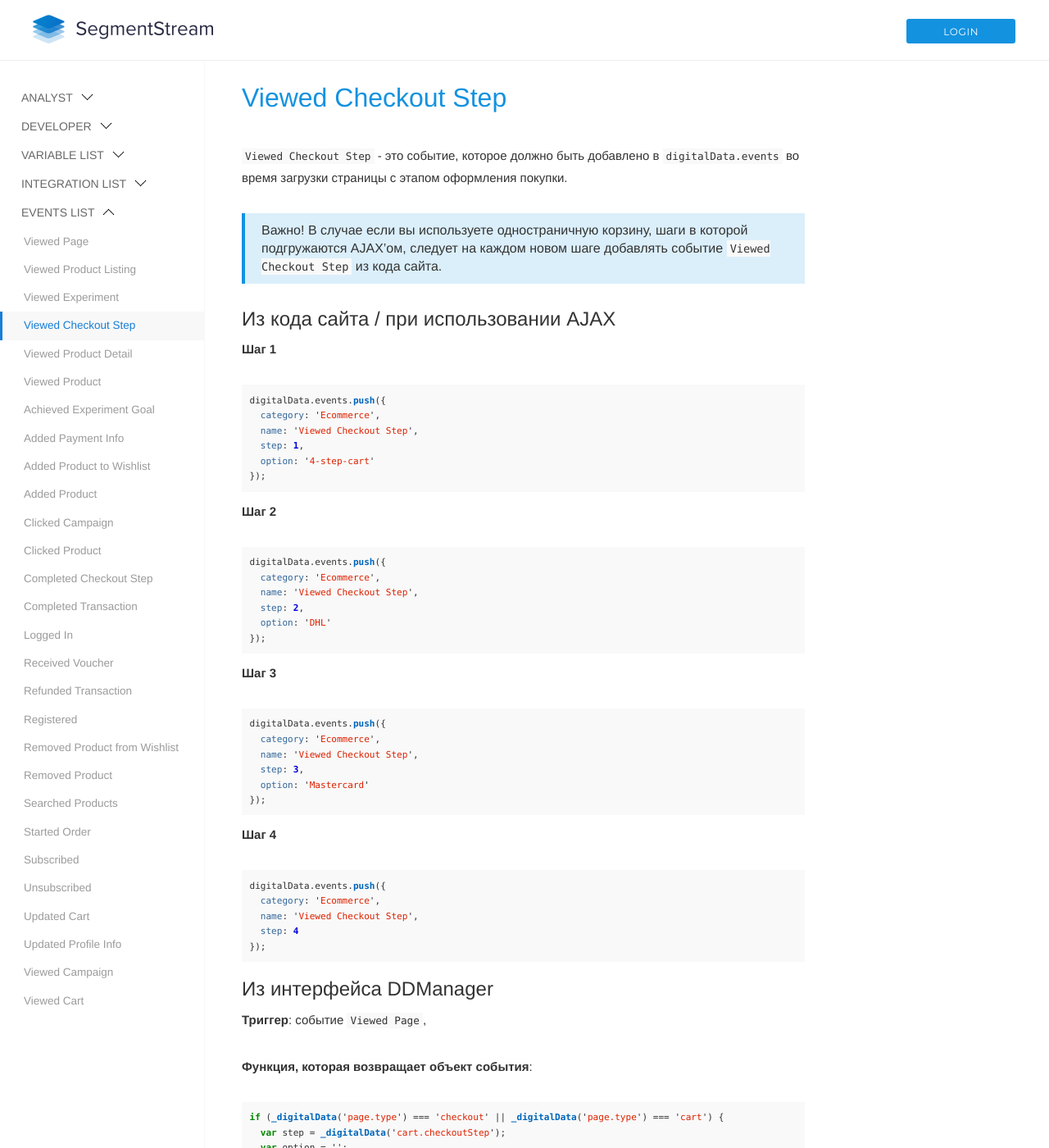
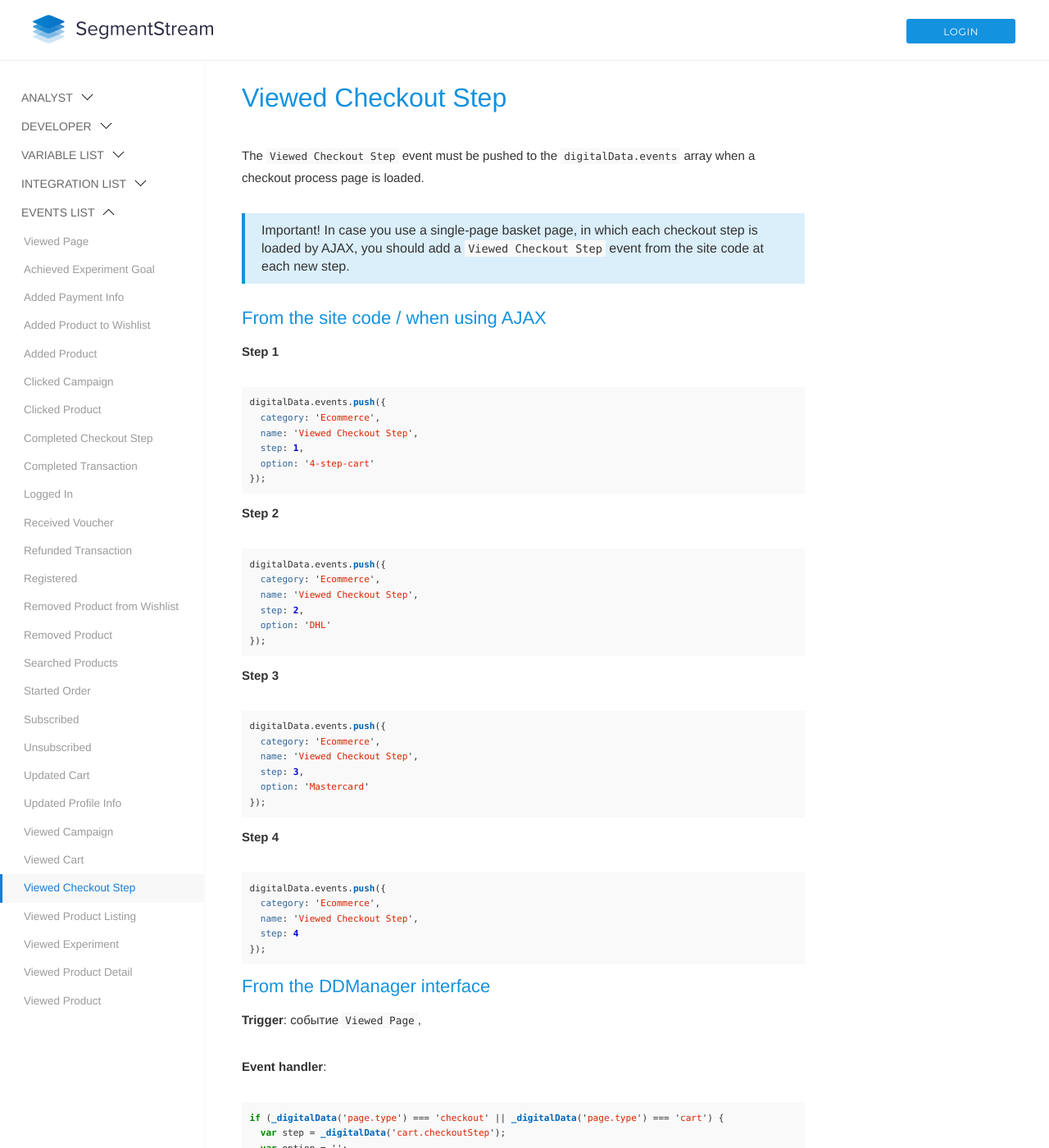
Before and after one commit to segmentstream-com/segmentstream-com.github.io, a Jekyll site: the page built from _docs/events/viewed-checkout-step.md, in a window 1280 px wide and 1400 px high. Shown: the whole window at 82% size. Built offline with Jekyll 4.4.1, drawn with Linux system fonts in a browser that asks for light colours; nearby versions of some CDN libraries; some of the changed text lies outside the part shown.

Commit message:
viewed checkout step

````diff
--- a/_docs/events/viewed-checkout-step.md
+++ b/_docs/events/viewed-checkout-step.md
@@ -2,14 +2,13 @@
 layout: page
 section: events
 title: "Viewed Checkout Step"
-date: 2017-08-16 12:00:00
 order: 2
 ---
-`Viewed Checkout Step` - это событие, которое должно быть добавлено в `digitalData.events` во время загрузки страницы с этапом оформления покупки.
->Важно! В случае если вы используете одностраничную корзину, шаги в которой подгружаются AJAX'ом, следует на каждом новом шаге добавлять событие `Viewed Checkout Step` из кода сайта.
+The `Viewed Checkout Step` event must be pushed to the `digitalData.events` array when a checkout process page is loaded.
+>Important! In case you use a single-page basket page, in which each checkout step is loaded by AJAX, you should add a `Viewed Checkout Step` event from the site code at each new step.
 
-### Из кода сайта / при использовании AJAX
-**Шаг 1**
+#### From the site code / when using AJAX
+**Step 1**
 ```javascript
 digitalData.events.push({
   category: 'Ecommerce',
@@ -18,7 +17,7 @@
   option: '4-step-cart'
 });
 ```
-**Шаг 2**
+**Step 2**
 ```javascript
 digitalData.events.push({
   category: 'Ecommerce',
@@ -27,7 +26,7 @@
   option: 'DHL'
 });
 ```
-**Шаг 3**
+**Step 3**
 ```javascript
 digitalData.events.push({
   category: 'Ecommerce',
@@ -36,7 +35,7 @@
   option: 'Mastercard'
 });
 ```
-**Шаг 4**
+**Step 4**
 ```javascript
 digitalData.events.push({
   category: 'Ecommerce',
@@ -45,10 +44,10 @@
 });
 ```
 
-### Из интерфейса DDManager
-**Триггер**: событие `Viewed Page`,
+#### From the DDManager interface
+**Trigger**: событие `Viewed Page`,
 
-**Функция, которая возвращает объект события**:
+**Event handler**:
 
 ```javascript
 if (_digitalData('page.type') === 'checkout' || _digitalData('page.type') === 'cart') {
@@ -74,7 +73,7 @@
 }
 ```
 
-### Необходимо для работы интеграций:
+#### Required by the following integrations:
 * [Facebook](/integrations/facebook)
 * RTB House
 * Segmento
````
